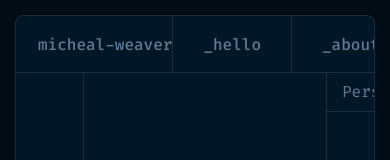
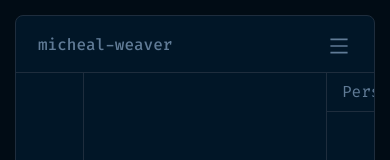
Before and after one commit to tienbot/SaintCode-Portfolio, a React (Create React App) app: page /about in a window 390 px wide. Shown: the top 160 px of the page. Built offline with nearby package versions, Linux system fonts and the light colour scheme; no server answers.

Commit message:
try to make burger menu

```diff
--- a/package.json
+++ b/package.json
@@ -11,6 +11,7 @@
     "clsx": "^1.2.1",
     "react": "^18.2.0",
     "react-dom": "^18.2.0",
+    "react-icons": "^4.8.0",
     "react-router-dom": "^6.11.2",
     "react-scripts": "^5.0.1",
     "sass": "^1.62.1",
--- a/src/components/Header/Header.jsx
+++ b/src/components/Header/Header.jsx
@@ -9,11 +9,13 @@ import { Projects } from "../../components/Projects/Projects";
 import { Contacts } from "../../Pages/Contacts/Contacts";
 import Info from "../../components/info/Info";
 import personalInfo from "../../components/info/personal_info";
+import {AiOutlineMenu, AiOutlineClose} from "react-icons/ai" //add Zhazgul21, что то работает некорректно
 
 export const Header = () => {
     const infoRef = useRef(null);
     const infoLinesArr = useState([]);
     const [codeSnippetArr, setCodeSnippetArr] = useState([]);
+    const [nav, setNav] = useState(true); //add Zhazgul21, что то работает некорректно
 
     useEffect(() => {
         fetch("https://api.github.com/repos/tienbot/SaintCode-Portfolio/contents")
@@ -33,6 +35,10 @@ export const Header = () => {
         <div className={s.wrapName}>
           <TextComponent text="micheal-weaver" />
         </div>
+         {/* add Zhazgul21, что то работает некорректно. Строки 39-41*/}
+        <div onClick = {() => setNav(!nav)} className={s.burger_btn}>
+          {nav ? <AiOutlineMenu size={22}/> : <AiOutlineClose size={22} />}
+        </div>
         <nav className={s.nav}>
           <ul className={s.ul}>
             <li className={s.li}>
@@ -51,7 +57,6 @@ export const Header = () => {
             </li>
           </ul>
         </nav>
-
       </header>
       <Routes>
         <Route exact path="/" component={PageHello} element={<PageHello/>}/>
--- a/src/components/Header/Header.module.scss
+++ b/src/components/Header/Header.module.scss
@@ -55,10 +55,39 @@ a[class='HeaderText_HeaderText__LzOpA active']{
     margin-bottom:-3px;
 }
 
+// начало добавленного кода от Zhazgul21
+.burger_btn{
+  display: none;
+  color: #607B96;
+}
+@media (max-width: 960px) {
+  .burger_btn{
+    display: block;
+    position: fixed;
+    right: 40px;
+    top: 50px;
+  }
+  .nav{
+    display: none;
+  }
+  .header
+    .wrapName{
+      border: none;
+    }
+
+}
+//конец добавленного кода от Zhazgul21
+
+
 @media screen and (max-width: 540px) {
     a[class='HeaderText_HeaderText__LzOpA active']{
         color: #607B96;
         border-bottom: unset;
         margin-bottom: unset;
     }
+
+    // add Zhazgul21
+    .burger_btn{
+      top: 35px;
+    }
 }
```
Also changed, not shown: 1 other file (tests, documents, lock files or other folders).
